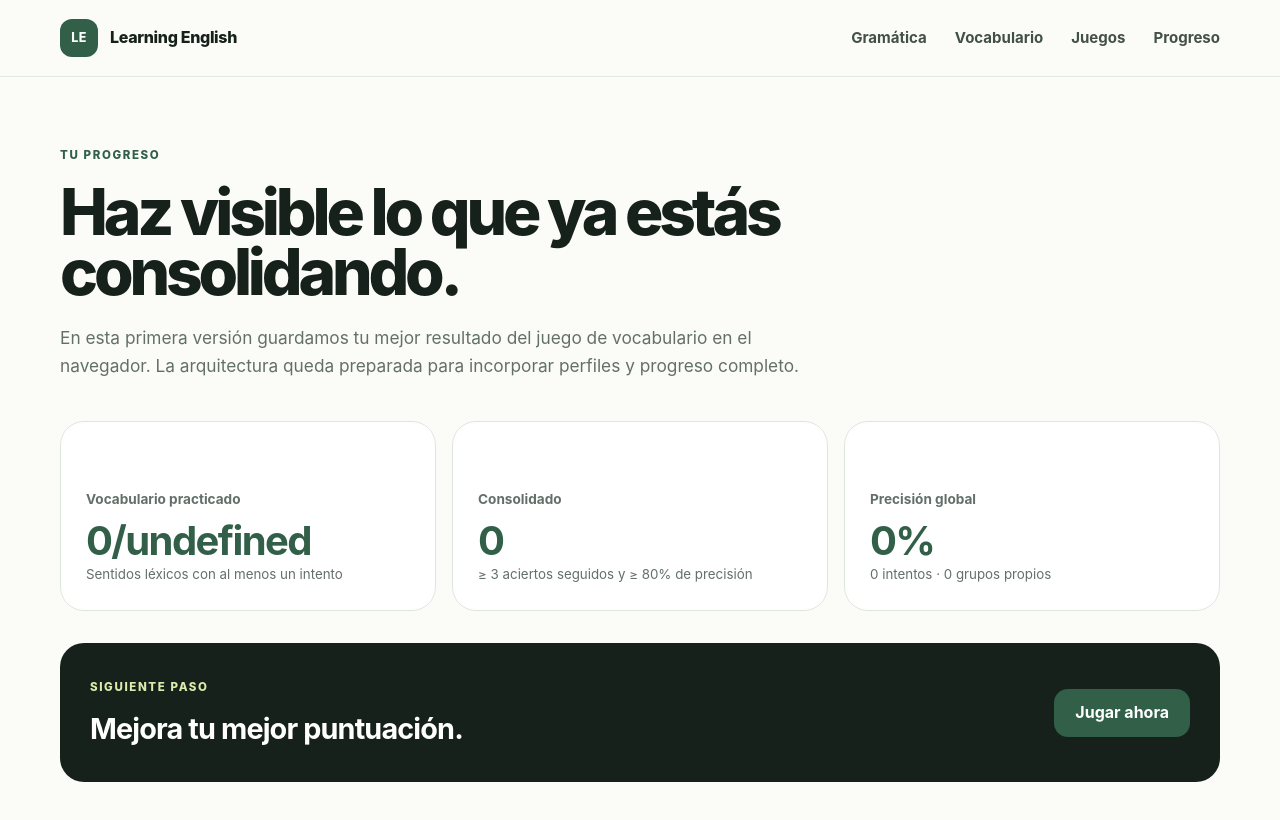
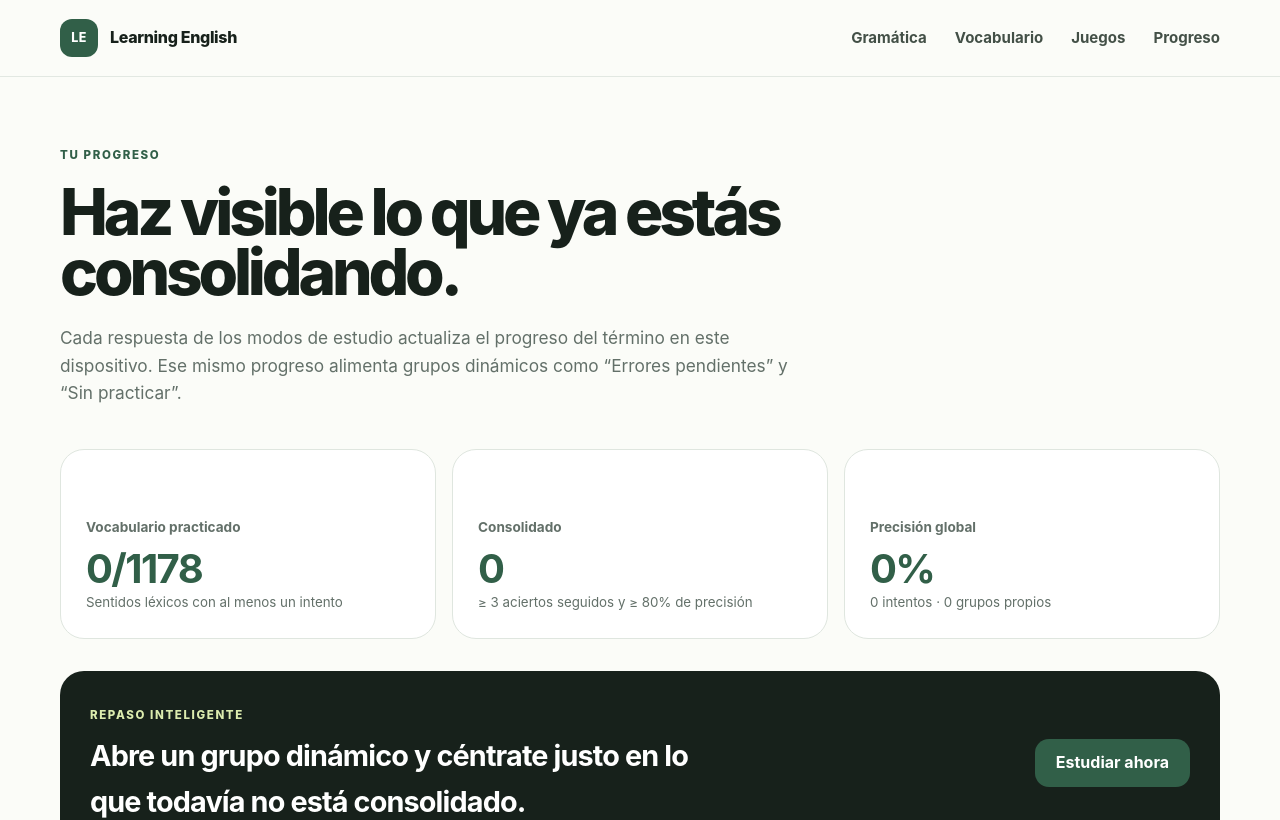
Before and after one commit to susinodevelop/learningenglish, a Next.js app: page /progress in a window 1280 px wide. Shown: the top 820 px of the page. Built offline with nearby package versions, Linux system fonts and the light colour scheme.

Commit message:
feat: connect progress page to vocabulary study data

```diff
--- a/app/progress/page.tsx
+++ b/app/progress/page.tsx
@@ -1,8 +1,12 @@
 import type { Metadata } from "next";
 import Link from "next/link";
 import { ProgressDashboard } from "@/components/progress-dashboard";
+import { vocabularySenseCount } from "@/lib/vocabulary";
 
-export const metadata: Metadata = { title: "Progreso", description: "Consulta tu progreso de aprendizaje y resultados de práctica." };
+export const metadata: Metadata = {
+  title: "Progreso",
+  description: "Consulta tu progreso de vocabulario, precisión y términos consolidados.",
+};
 
 export default function ProgressPage() {
   return (
@@ -10,12 +14,18 @@ export default function ProgressPage() {
       <header className="page-header compact-header">
         <span className="eyebrow">Tu progreso</span>
         <h1>Haz visible lo que ya estás consolidando.</h1>
-        <p>En esta primera versión guardamos tu mejor resultado del juego de vocabulario en el navegador. La arquitectura queda preparada para incorporar perfiles y progreso completo.</p>
+        <p>
+          Cada respuesta de los modos de estudio actualiza el progreso del término en este dispositivo.
+          Ese mismo progreso alimenta grupos dinámicos como “Errores pendientes” y “Sin practicar”.
+        </p>
       </header>
-      <ProgressDashboard />
+      <ProgressDashboard vocabularyTotal={vocabularySenseCount} />
       <section className="cta-panel">
-        <div><span className="eyebrow">Siguiente paso</span><h2>Mejora tu mejor puntuación.</h2></div>
-        <Link className="button button-primary" href="/games">Jugar ahora</Link>
+        <div>
+          <span className="eyebrow">Repaso inteligente</span>
+          <h2>Abre un grupo dinámico y céntrate justo en lo que todavía no está consolidado.</h2>
+        </div>
+        <Link className="button button-primary" href="/games">Estudiar ahora</Link>
       </section>
     </div>
   );
```
